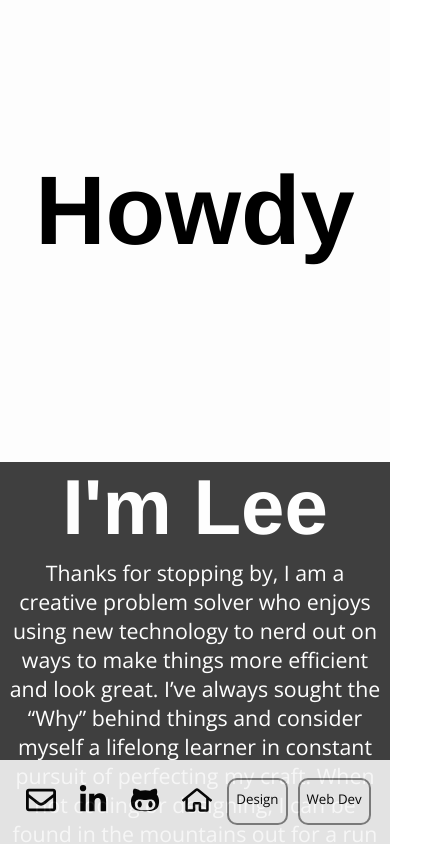
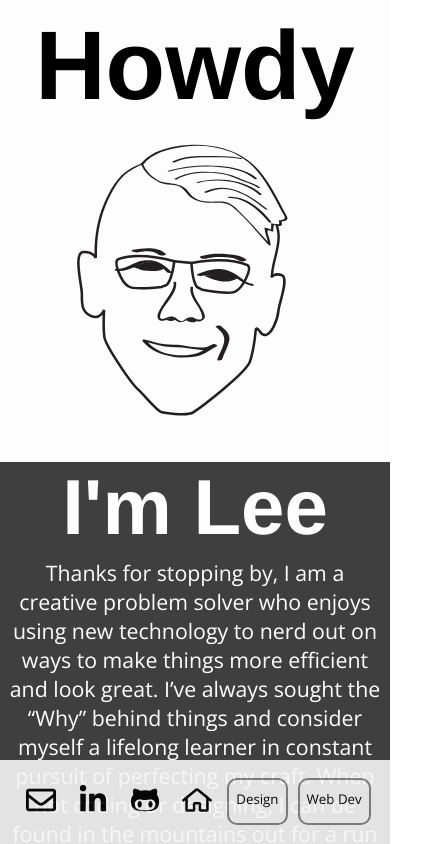
Before and after one commit to leepeters0023/portfolio2.0, a React (Create React App) app in the folder client/: page / in a window 390 px wide. Shown: the top 844 px of the page, 426 px wide, since content can reach past the window. Built offline with nearby package versions, Linux system fonts and the light colour scheme.

Commit message:
cartoon portrait added in mobile

```diff
--- a/client/src/App.css
+++ b/client/src/App.css
@@ -85,6 +85,12 @@ li {
   height: 720px;
 }
 #home-portrait {
+  justify-self: flex-start;
+  margin-left: -75px;
+  overflow: hidden;
+}
+#home-portrait-alt {
+  display: none;
   justify-self: flex-start;
   margin-left: -75px;
   overflow: hidden;
@@ -306,6 +312,17 @@ li {
   #home-portrait {
    display: none;
   }
+  #home-portrait-alt {
+    height: auto;
+    display: flex;
+  }
+  #home-portrait-mobile{
+    justify-self: center;
+    margin-left: 30px;
+    height: 60vh;
+    width: auto;
+    margin-top: -100px;
+  }
   #home-about {
     display: flex;
     align-items: center;
--- a/client/src/Home.js
+++ b/client/src/Home.js
@@ -10,7 +10,11 @@ function Home(props) {
         <div id="home-portrait">
           <a href="https://imgur.com/fL7xqIK"><img src="https://i.imgur.com/fL7xqIK.jpg?1" title="source: imgur.com" /></a>
         </div>
+        <div id="home-portrait-alt">
+          <img id="home-portrait-mobile" src="Images/cartoon1.svg"/>
         </div>
+      </div>
+
 
       <div id='home-about'>
         <h2>I'm Lee</h2>
@@ -18,7 +22,7 @@ function Home(props) {
       </div>
 
       <div id='home-skills'>
-        <img id='owl'src='Images/owl.svg'></img>
+        <img id='owl' src='Images/owl.svg'></img>
         <div>
           <h2>Skills</h2>
           <h3>Web Development</h3>
```
Also changed, not shown: client/public/Images/cartoon1.svg (added). Lines whose indentation alone changed are shown as unchanged.
